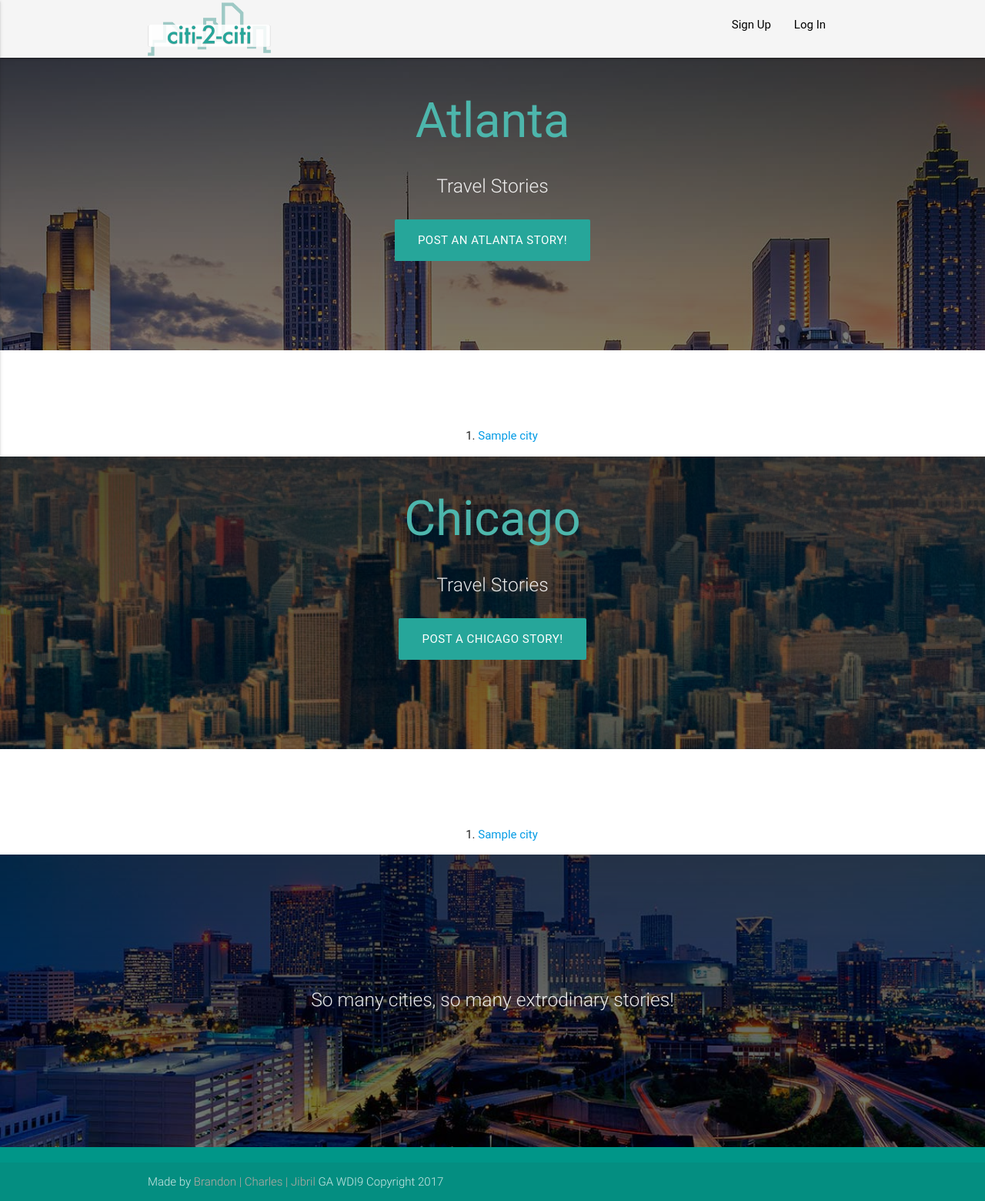
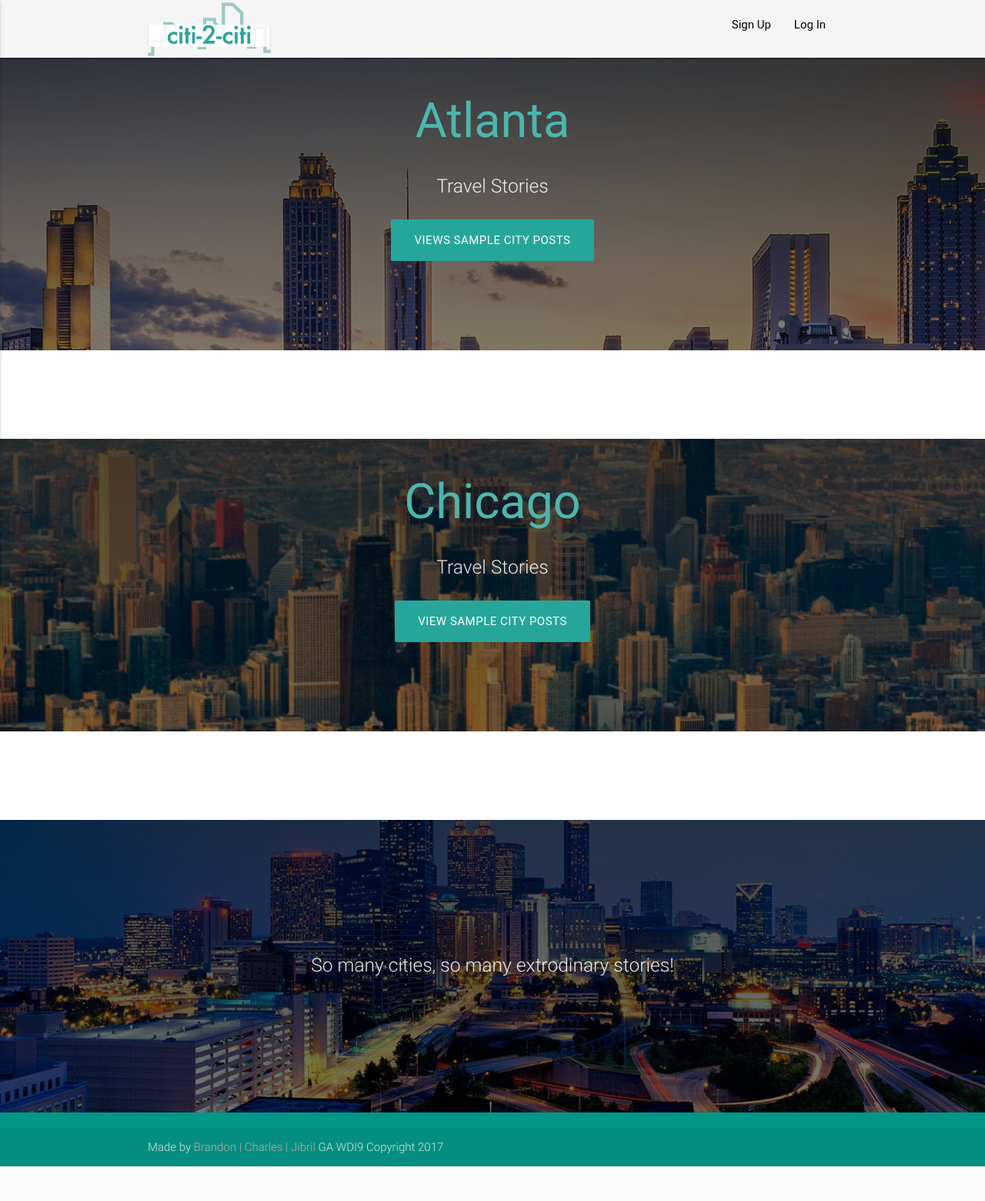
Before and after one commit to brandonking7/city_to_city, a Rails app: page / in a window 1280 px wide. Shown: the whole page at 77% size. After the commit the page ends 1515 px from the top, so only its background shows below. Run offline with Rails 7, Linux system fonts and the light colour scheme; tables that the repository leaves empty hold one stand-in row (values such as "Sample post"); style sheets or scripts are compiled from the project's sources; some libraries are stand-ins or nearby versions; some web fonts are replaced.

Commit message:
linked city to home buttons

```diff
--- a/app/assets/stylesheets/style.css
+++ b/app/assets/stylesheets/style.css
@@ -86,3 +86,13 @@ input {
 .waves-button-input{
   padding-top: 5px;
 }
+
+ .btn {
+   background-image: none !important;
+   outline: 0;
+   -webkit-box-shadow: none !important;
+   box-shadow: none !important;
+ }
+ .btn-large a {
+   color: white;
+ }
--- a/app/views/cities/index.html.erb
+++ b/app/views/cities/index.html.erb
@@ -14,7 +14,12 @@
           <h5 class="header col s12 light">Travel Stories</h5>
         </div>
         <div class="row center">
-          <a href="http://materializecss.com/getting-started.html" id="download-button" class="btn-large waves-effect waves-light teal lighten-1">Post an Atlanta story!</a>
+<div class="btn-large waves-effect waves-light teal lighten-1">
+  Views <% @cities.each do |city| %>
+      <%= link_to city.name, city %> Posts
+
+  <% end %>
+</div>
         </div>
         <br><br>
 
@@ -25,11 +30,8 @@
 
   <div>
 <ol>
-  <% @cities.each do |city| %>
-    <li>
-      <%= link_to city.name, city%>
-    </li>
-  <% end %>
+
+
 </ol>
 
   </div>
@@ -43,7 +45,13 @@
           <h5 class="header col s12 light">Travel Stories</h5>
         </div>
         <div class="row center">
-          <a href="http://materializecss.com/getting-started.html" id="download-button" class="btn-large waves-effect waves-light teal lighten-1">Post a Chicago Story!</a>
+        <div class="btn-large waves-effect waves-light teal lighten-1">
+  View <% @cities.each do |city| %>
+      <%= link_to city.name, city %> Posts
+
+  <% end %>
+    </div>
+
         </div>
         <br><br>
 
@@ -53,11 +61,7 @@
   </div>
   <div>
 <ol>
-  <% @cities.each do |city| %>
-    <li>
-      <%= link_to city.name, city%>
-    </li>
-  <% end %>
+
 </ol>
 
   </div>
```
